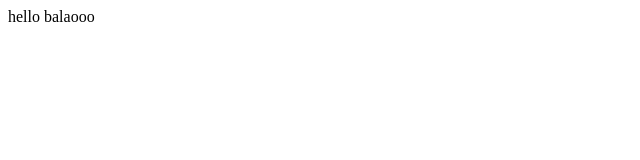
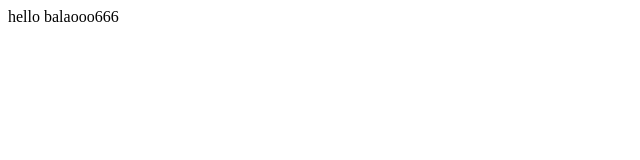
Before and after one commit to wordpressmonk/Swasthik-repo, a plain HTML site: page index.html in a window 1280 px wide. Shown: the full height of the page, 0-640 px from the left. Drawn offline with Linux system fonts and the light colour scheme.

Commit message:
e3wrewrtw

```diff
--- a/index.html
+++ b/index.html
@@ -1,5 +1,5 @@
 <html>
 <body>
-<p> hello balaooo</p>
+<p> hello balaooo666</p>
 </body>
 </html>
```
